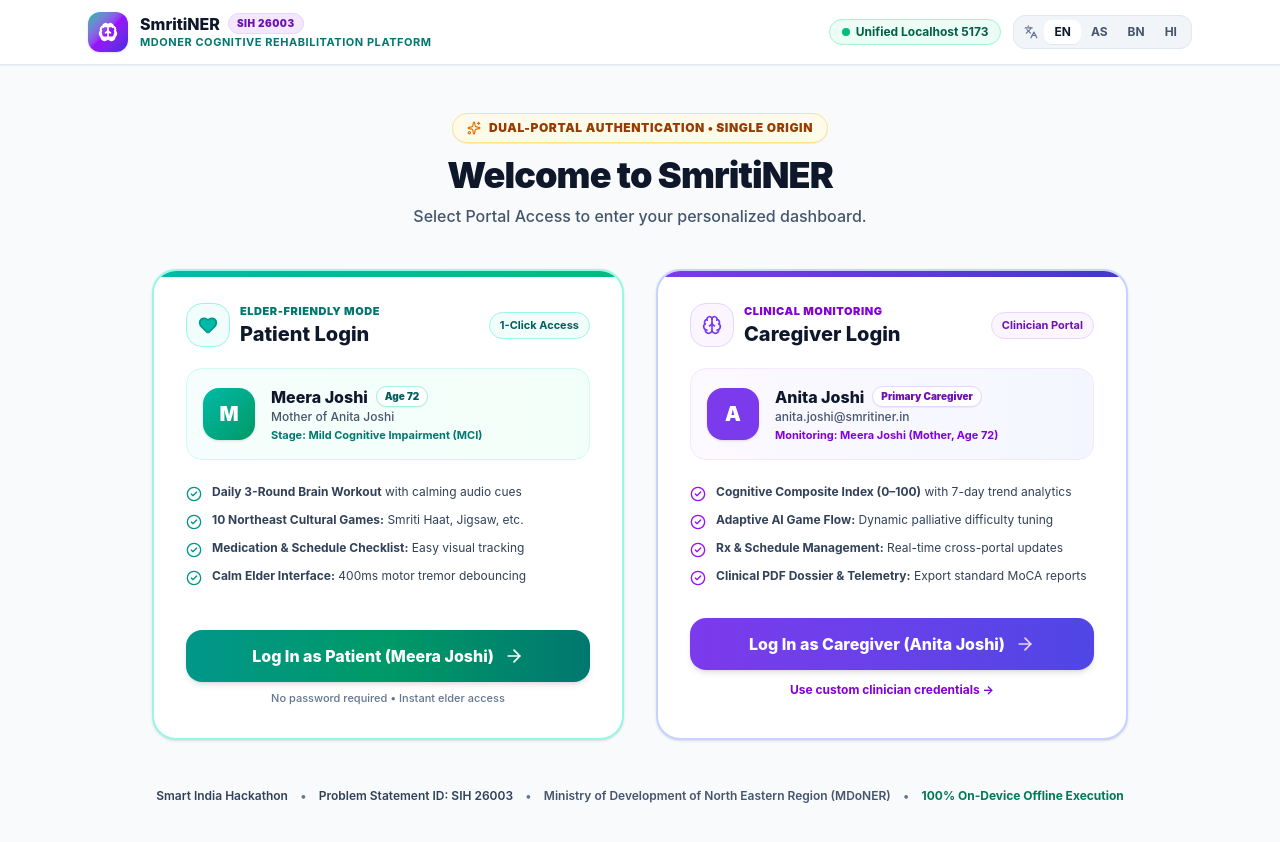
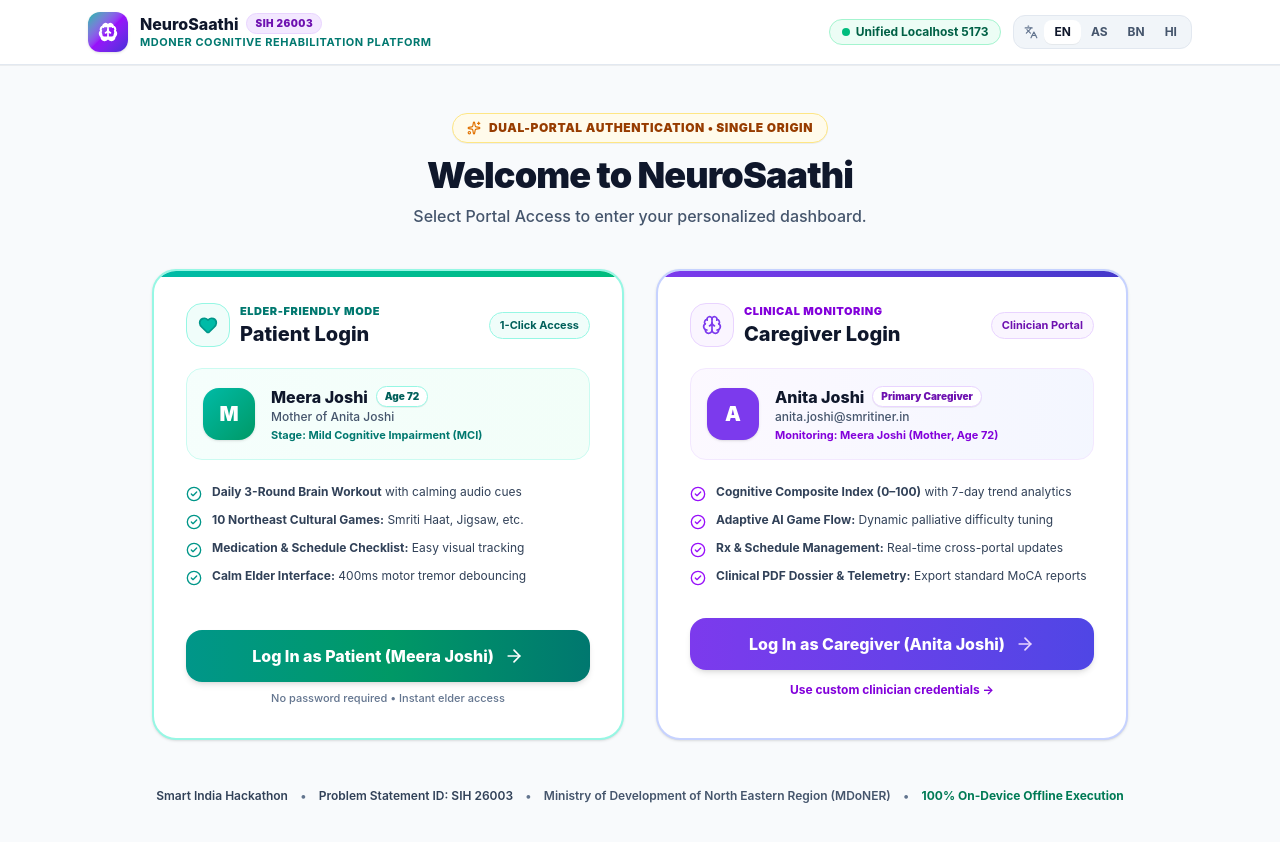
Before and after one commit to ParthNaukarkar/Dementia-, a React (Vite) app: page / in a window 1280 px wide. Shown: the top 842 px of the page. Built offline with nearby package versions, Linux system fonts and the light colour scheme.

Commit message:
refactor: standardize platform branding to NeuroSaathi across login page, translations, and metadata

```diff
--- a/index.html
+++ b/index.html
@@ -8,7 +8,7 @@
     <meta name="mobile-web-app-capable" content="yes" />
     <meta name="apple-mobile-web-app-capable" content="yes" />
     <meta name="apple-mobile-web-app-status-bar-style" content="default" />
-    <title>SmritiNER • AI Cognitive Platform (SIH26003)</title>
+    <title>NeuroSaathi • AI Cognitive Platform (SIH 26003)</title>
   </head>
   <body class="bg-amber-50/40 select-none">
     <div id="root"></div>
--- a/src/components/auth/LoginPage.tsx
+++ b/src/components/auth/LoginPage.tsx
@@ -29,7 +29,7 @@
   const t = getTranslation(language);
 
   // Caregiver credential form state (optional toggle)
-  const [caregiverEmail, setCaregiverEmail] = useState(caretaker.email || 'anita.joshi@smritiner.in');
+  const [caregiverEmail, setCaregiverEmail] = useState(caretaker.email || 'anita.joshi@neurosaathi.in');
   const [caregiverPassword, setCaregiverPassword] = useState('••••••••••••');
   const [showClinicianLogin, setShowClinicianLogin] = useState(false);
 
@@ -41,7 +41,7 @@
   return (
     <div className="min-h-screen bg-[#f8fafc] text-slate-800 flex flex-col font-sans select-none">
 
-      {/* ─── TOP SYSTEM NAVBAR (Matching Rest of SmritiNER UI) ───────────── */}
+      {/* ─── TOP SYSTEM NAVBAR (Matching Rest of NeuroSaathi UI) ─────────── */}
       <header className="bg-white border-b border-slate-200 sticky top-0 z-30 shadow-2xs">
         <div className="max-w-6xl mx-auto px-4 sm:px-6 h-16 flex items-center justify-between">
 
@@ -53,7 +53,7 @@
             <div>
               <div className="flex items-center gap-2">
                 <h1 className="font-extrabold text-base text-slate-900 leading-tight">
-                  SmritiNER
+                  {t.appTitle}
                 </h1>
                 <span className="text-[10px] font-black uppercase tracking-wider px-2 py-0.5 rounded-full bg-purple-100 text-purple-800 border border-purple-200">
                   SIH 26003
@@ -238,7 +238,7 @@
                     </span>
                   </div>
                   <p className="text-xs text-slate-600 font-medium">
-                    {caretaker.email || 'anita.joshi@smritiner.in'}
+                    {caretaker.email || 'anita.joshi@neurosaathi.in'}
                   </p>
                   <p className="text-[11px] text-purple-700 font-bold truncate mt-0.5">
                     Monitoring: {patient.name} (Mother, Age {patient.age})
--- a/src/locales/translations.ts
+++ b/src/locales/translations.ts
@@ -282,7 +282,7 @@
     patientLogin: 'Patient Login',
     caregiverLogin: 'Caregiver Login',
     selectRole: 'Select Portal Access',
-    welcomeBack: 'Welcome to SmritiNER',
+    welcomeBack: 'Welcome to NeuroSaathi',
     loginAsPatient: 'Log In as Patient (Meera Joshi)',
     loginAsCaregiver: 'Log In as Caregiver (Anita Joshi)',
   },
@@ -419,7 +419,7 @@
     patientLogin: 'ৰোগীৰ প্ৰৱেশ (Patient Login)',
     caregiverLogin: 'যত্নশীলৰ প্ৰৱেশ (Caregiver Login)',
     selectRole: 'পৰ্টেল বাছনি কৰক',
-    welcomeBack: 'স্মৃতি-NER লৈ স্বাগতম',
+    welcomeBack: 'নিউৰোসাথীলৈ স্বাগতম',
     loginAsPatient: 'ৰোগী হিচাপে প্ৰৱেশ (মীৰা যোশী)',
     loginAsCaregiver: 'যত্নশীল হিচাপে প্ৰৱেশ (অনিতা যোশী)',
   },
@@ -556,7 +556,7 @@
     patientLogin: 'রোগীর প্রবেশ (Patient Login)',
     caregiverLogin: 'কেয়ারগিভারের প্রবেশ (Caregiver Login)',
     selectRole: 'পোর্টাল নির্বাচন করুন',
-    welcomeBack: 'স্মৃতি-NER এ স্বাগতম',
+    welcomeBack: 'নিউরোসাথীতে স্বাগতম',
     loginAsPatient: 'রোগী হিসেবে প্রবেশ (মীরা জোশী)',
     loginAsCaregiver: 'কেয়ারগিভার হিসেবে প্রবেশ (অনিতা জোশী)',
   },
@@ -693,7 +693,7 @@
     patientLogin: 'मरीज लॉगिन (Patient Login)',
     caregiverLogin: 'देखभालकर्ता लॉगिन (Caregiver Login)',
     selectRole: 'पोर्टल चुनें',
-    welcomeBack: 'स्मृति-NER में आपका स्वागत है',
+    welcomeBack: 'न्यूरोसाथी में आपका स्वागत है',
     loginAsPatient: 'मरीज के रूप में प्रवेश (मीरा जोशी)',
     loginAsCaregiver: 'देखभालकर्ता के रूप में प्रवेश (अनीता जोशी)',
   }
```
